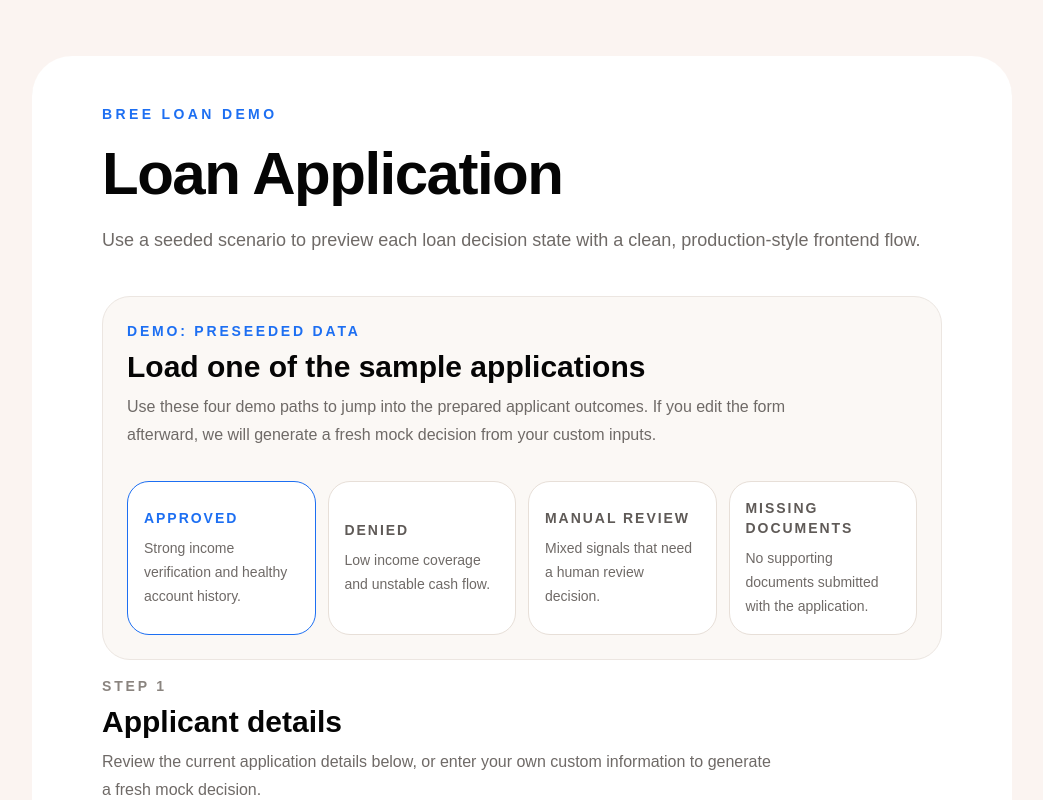
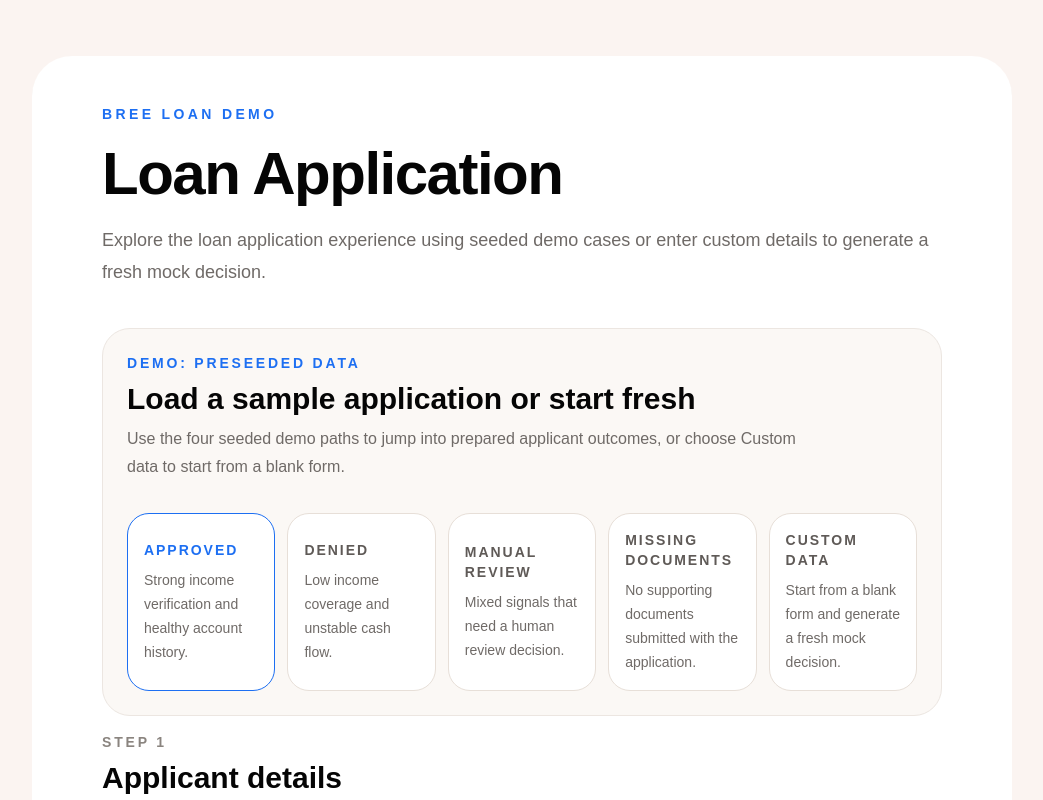
Before and after one commit to YheChen/Bree-Loan-Decision-Prototype, a Next.js app: page / in a window 1280 px wide. Shown: the top 800 px of the page, without its empty margins (118-1161 px from the left). Built offline with nearby package versions, Linux system fonts and the light colour scheme.

Commit message:
added custom option

```diff
--- a/src/app/page.tsx
+++ b/src/app/page.tsx
@@ -38,6 +38,11 @@ const demoScenarios = [
     id: "app-005",
     title: "Missing documents",
     description: "No supporting documents submitted with the application.",
+  },
+  {
+    id: "custom",
+    title: "Custom data",
+    description: "Start from a blank form and generate a fresh mock decision.",
   },
 ] as const;
 
@@ -114,9 +119,23 @@ export default function Page() {
   const selectedScenario =
     demoScenarios.find((scenario) => scenario.id === selectedScenarioId) ??
     demoScenarios[0];
-  const seededApplication = getScenarioApplication(selectedScenario.id);
+  const seededApplication =
+    selectedScenario.id === "custom"
+      ? undefined
+      : getScenarioApplication(selectedScenario.id);
 
   function applyScenario(applicationId: string) {
+    if (applicationId === "custom") {
+      setSelectedScenarioId("custom");
+      setApplicantName("");
+      setEmail("");
+      setLoanAmount("");
+      setMonthlyIncome("");
+      setEmploymentStatus("employed");
+      setSelectedDocuments([]);
+      return;
+    }
+
     const application = getScenarioApplication(applicationId);
 
     if (!application) {
@@ -145,17 +164,14 @@ export default function Page() {
   function handleSubmit(event: FormEvent<HTMLFormElement>) {
     event.preventDefault();
 
-    if (!seededApplication) {
-      return;
-    }
-
-    const usesSeededScenario =
-      applicantName.trim() === seededApplication.applicant &&
-      email.trim() === seededApplication.email &&
-      Number(loanAmount || 0) === seededApplication.loanAmount &&
-      Number(monthlyIncome || 0) === seededApplication.statedMonthlyIncome &&
-      employmentStatus === seededApplication.employmentStatus &&
-      haveSameDocuments(selectedDocuments, seededApplication.documents);
+    const usesSeededScenario = seededApplication
+      ? applicantName.trim() === seededApplication.applicant &&
+        email.trim() === seededApplication.email &&
+        Number(loanAmount || 0) === seededApplication.loanAmount &&
+        Number(monthlyIncome || 0) === seededApplication.statedMonthlyIncome &&
+        employmentStatus === seededApplication.employmentStatus &&
+        haveSameDocuments(selectedDocuments, seededApplication.documents)
+      : false;
 
     if (usesSeededScenario) {
       startTransition(() => {
@@ -193,7 +209,7 @@ export default function Page() {
     });
   }
 
-  if (!seededApplication) {
+  if (!initialApplication) {
     return (
       <main className="flex min-h-screen items-center justify-center bg-[#fbf4f1] px-6 py-16">
         <div className="w-full max-w-lg rounded-[36px] bg-white p-10 text-center shadow-[0_1px_0_rgba(15,23,42,0.06)]">
@@ -219,8 +235,8 @@ export default function Page() {
             Loan Application
           </h1>
           <p className="mt-5 text-base leading-8 text-[#6f6a67] sm:text-lg">
-            Use a seeded scenario to preview each loan decision state with a
-            clean, production-style frontend flow.
+            Explore the loan application experience using seeded demo cases or
+            enter custom details to generate a fresh mock decision.
           </p>
         </header>
 
@@ -231,16 +247,15 @@ export default function Page() {
                 Demo: Preseeded data
               </p>
               <h2 className="text-2xl font-semibold text-[#050505] sm:text-3xl">
-                Load one of the sample applications
+                Load a sample application or start fresh
               </h2>
               <p className="max-w-2xl text-base leading-7 text-[#6f6a67]">
-                Use these four demo paths to jump into the prepared applicant
-                outcomes. If you edit the form afterward, we will generate a
-                fresh mock decision from your custom inputs.
+                Use the four seeded demo paths to jump into prepared applicant
+                outcomes, or choose Custom data to start from a blank form.
               </p>
             </div>
 
-            <div className="mt-8 grid gap-3 text-left sm:grid-cols-2 lg:grid-cols-4">
+            <div className="mt-8 grid gap-3 text-left sm:grid-cols-2 lg:grid-cols-5">
               {demoScenarios.map((scenario) => {
                 const isActive = scenario.id === selectedScenarioId;
 
```
